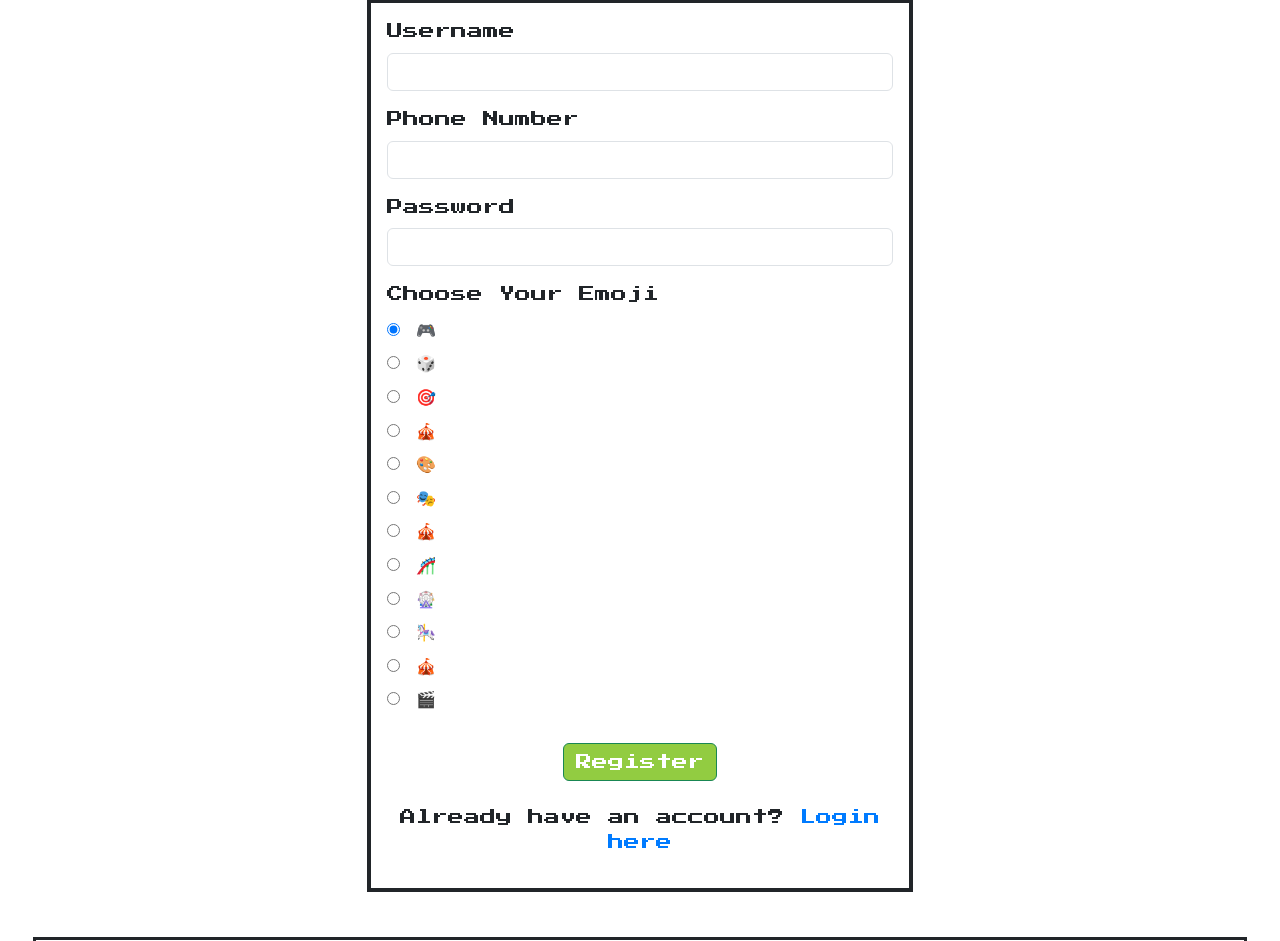
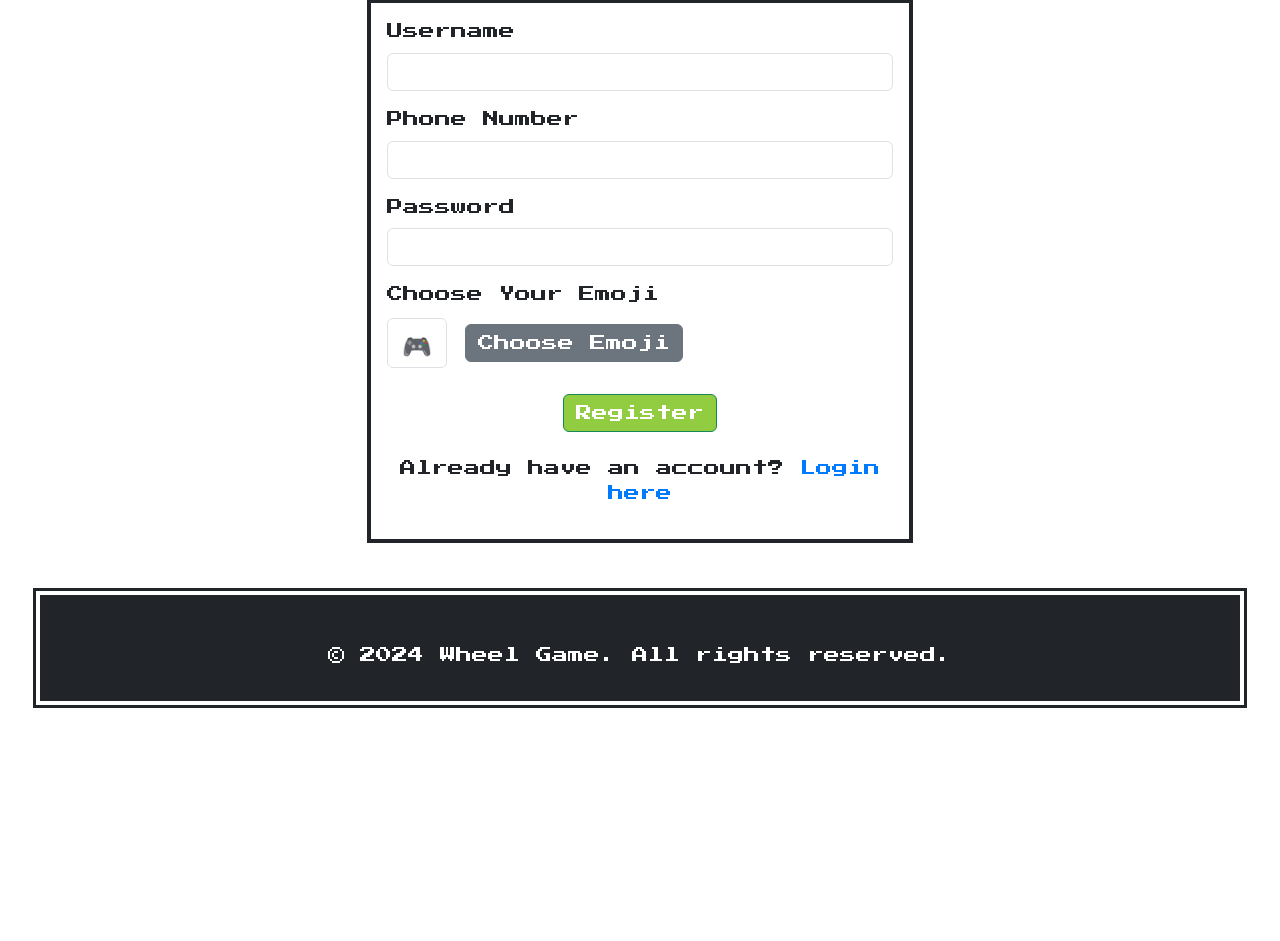
Before and after one commit to ritz541/iamwheel, a Flask app: page /register in a window 1280 px wide. Shown: the part 281-1222 px from the top of the page. After the commit the page ends 989 px from the top, so only its background shows below. Run offline with Flask 3, Linux system fonts and the light colour scheme; some libraries are stand-ins or nearby versions.

Commit message:
Emoji selection added at register instead of hardcoding a bunch of emojies.

```diff
--- a/templates/register.html
+++ b/templates/register.html
@@ -24,14 +24,8 @@
                     <div class="mb-3">
                         <label class="form-label">Choose Your Emoji</label>
                         <div class="emoji-selector">
-                            <div class="emoji-grid">
-                                {% for emoji in ['🎮', '🎲', '🎯', '🎪', '🎨', '🎭', '🎪', '🎢', '🎡', '🎠', '🎪', '🎬'] %}
-                                <div class="emoji-option">
-                                    <input type="radio" name="selected_emoji" value="{{ emoji }}" id="emoji_{{ loop.index }}" {% if loop.first %}checked{% endif %}>
-                                    <label for="emoji_{{ loop.index }}" class="emoji-label">{{ emoji }}</label>
-                                </div>
-                                {% endfor %}
-                            </div>
+                            <input type="text" id="selected_emoji" name="selected_emoji" class="form-control" value="🎮" readonly required>
+                            <button type="button" id="emoji-button" class="btn btn-secondary">Choose Emoji</button>
                         </div>
                     </div>
                     <div class="text-center">
@@ -45,4 +39,71 @@
         </div>
     </div>
 </div>
+
+<!-- Add emoji picker script -->
+<script src="https://cdn.jsdelivr.net/npm/emoji-picker-element@1.18.3/index.js" type="module"></script>
+<script type="module">
+    // Create and append the emoji-picker element
+    const picker = document.createElement('emoji-picker');
+    document.body.appendChild(picker);
+
+    // Style the picker
+    picker.style.position = 'absolute';
+    picker.style.zIndex = '999';
+    picker.style.display = 'none';
+
+    // Get DOM elements
+    const button = document.getElementById('emoji-button');
+    const input = document.getElementById('selected_emoji');
+
+    // Add event listener for emoji selection
+    picker.addEventListener('emoji-click', event => {
+        input.value = event.detail.unicode;
+        picker.style.display = 'none';
+    });
+
+    // Show/hide picker on button click
+    button.addEventListener('click', (e) => {
+        e.preventDefault(); // Prevent form submission
+        if (picker.style.display === 'none') {
+            const rect = button.getBoundingClientRect();
+            picker.style.top = `${rect.bottom + window.scrollY}px`;
+            picker.style.left = `${rect.left + window.scrollX}px`;
+            picker.style.display = 'block';
+        } else {
+            picker.style.display = 'none';
+        }
+    });
+
+    // Hide picker when clicking outside
+    document.addEventListener('click', (e) => {
+        if (e.target !== button && !picker.contains(e.target)) {
+            picker.style.display = 'none';
+        }
+    });
+</script>
+
+<style>
+.emoji-selector {
+    display: flex;
+    gap: 10px;
+    align-items: center;
+    position: relative;
+}
+
+#selected_emoji {
+    width: 60px;
+    text-align: center;
+    font-size: 24px;
+}
+
+emoji-picker {
+    --num-columns: 8;
+    --category-emoji-size: 24px;
+    --emoji-size: 24px;
+    --background: white;
+    --border-color: #ccc;
+    box-shadow: 0 0 10px rgba(0,0,0,0.1);
+}
+</style>
 {% endblock %}
```
